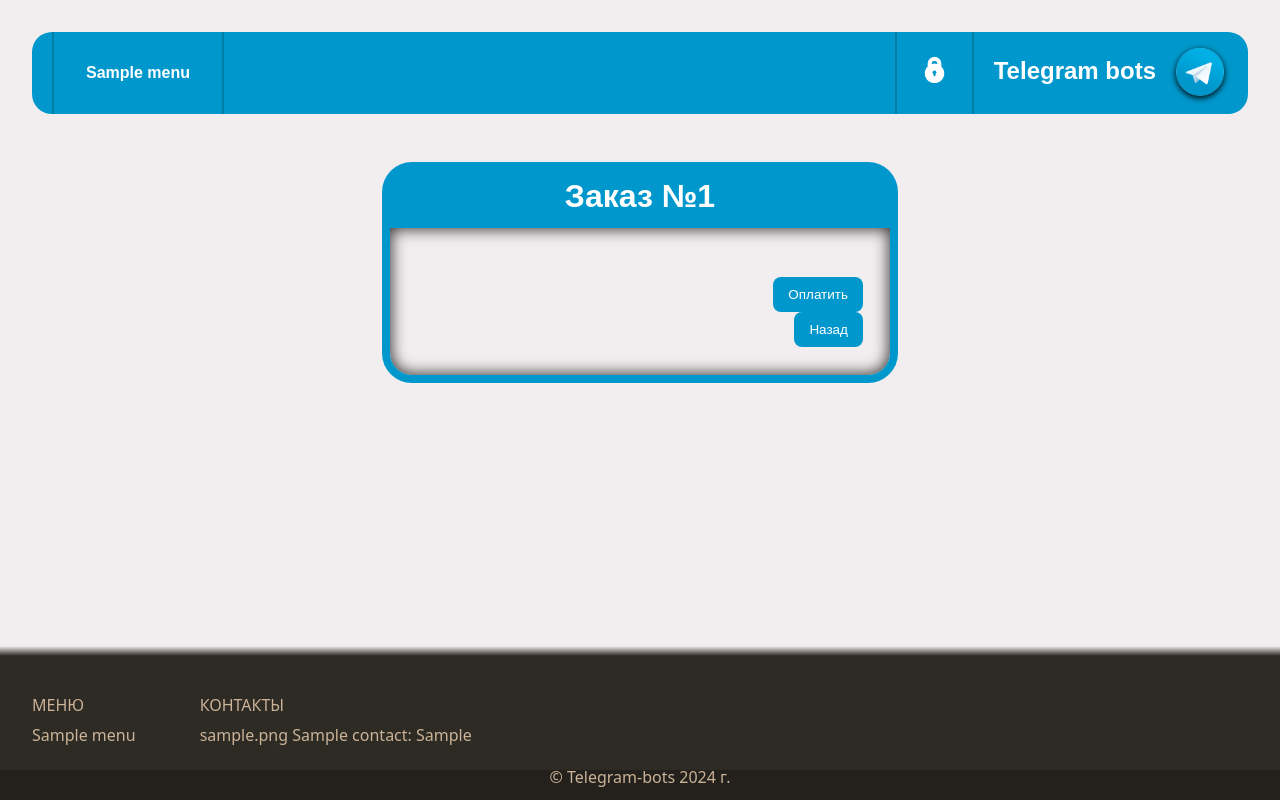
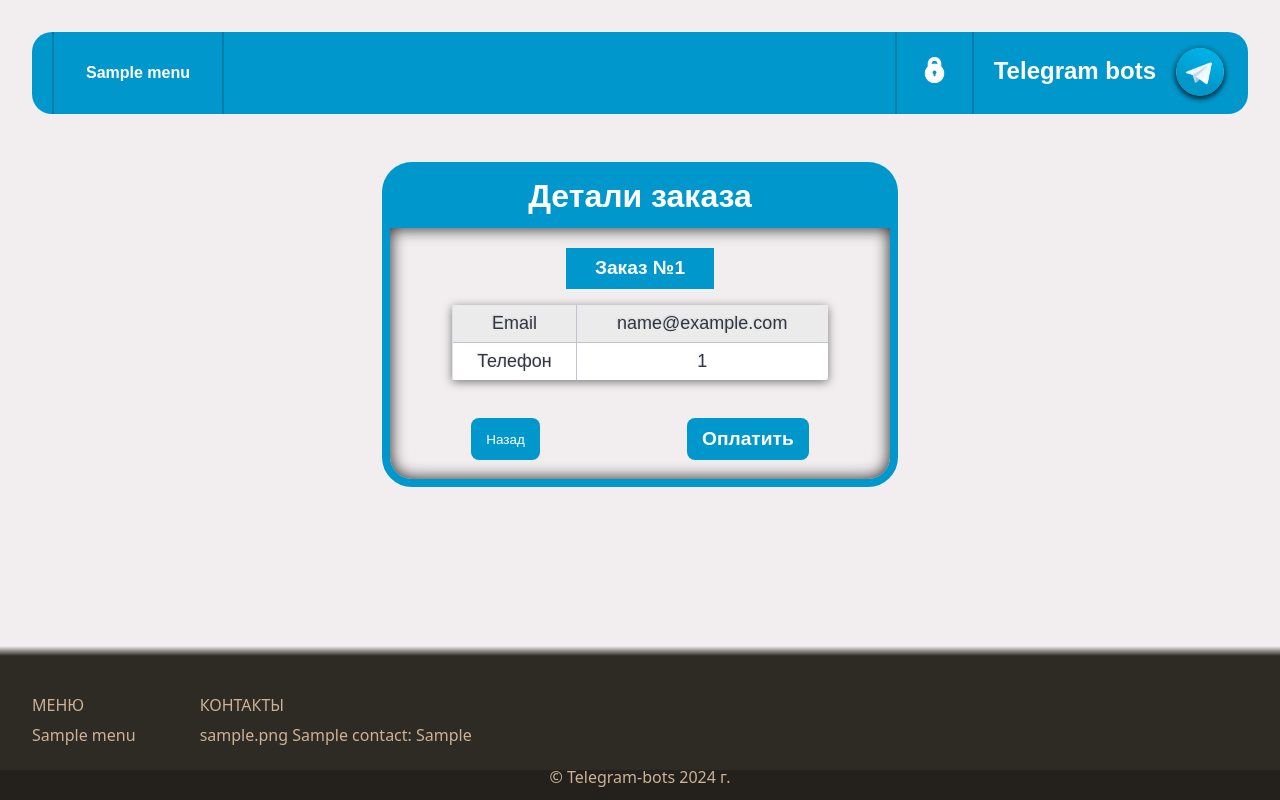
Before and after one commit to NormanwOw/DJANGO.site-Telegram-bots, a Django app: template main/templates/main/accept.html in a window 1280 px wide. Run offline with Django 5.2, Linux system fonts and the light colour scheme; the template is opened without the code that fills it: most values are stand-ins (such as "Sample title", 1, 10 or a date in 2020); some libraries are stand-ins or nearby versions.

Commit message:
v0.6.9 -completed frontend for accept order page

```diff
--- a/main/templates/main/accept.html
+++ b/main/templates/main/accept.html
@@ -3,37 +3,49 @@
 
 {% block css %}
     <link rel="stylesheet" href="{% static 'css/style.css' %}">
-    <link rel="stylesheet" href="{% static 'css/style_new_order.css' %}">
+    <link rel="stylesheet" href="{% static 'css/style_order.css' %}">
 {% endblock %}
 
 {% block content %}
 <div class="logo-wrapper">
     <div class="logo-container">
         <div class="form-header form-font">
-                Заказ №{{ new_order.order_id }}
+                Детали заказа
         </div>
-        <div class="form-container form-font">
-            <form action="{% url 'main:accept-done' %}" method="post">
+        <div class="form-order-container form-font">
+            <div class="order-number-title">
+                <p>Заказ №{{ new_order.order_id }}</p>
+            </div>
+            <form class="form-accept" action="{% url 'main:accept-done' %}" method="post">
                 {% csrf_token %}
-                <table>
+                <table class="table table-fill table-bordered">
+                      <tbody>
+                        <tr>
+                          <td>Email</td>
+                          <td>{{ email }}</td>
+                        </tr>
+                        <tr>
+                          <td>Телефон</td>
+                          <td>{{ new_order.phone_number }}</td>
+                        </tr>
+                        </tbody>
+                </table>
+                <table class="table table-fill table-bordered">
+                      <tbody>
                 {% for title, value in new_order %}
-                    {% if not forloop.last %}
-                    {% if not forloop.first %}
-                    <tr>
-                        <td>{{ title }}: </td>
-                        <td>{{ value }}</td>
-                    </tr>
-                    {% else %}
-                    <tr>
-                        <td>Email: </td>
-                        <td>{{ email }}</td>
-                    </tr>
-                    {% endif %}
+                    {% if forloop.counter > 2 and not forloop.last %}
+                        <tr>
+                          <td>{{ title }}</td>
+                          <td>{{ value|add:".00" }} &#x20bd;</td>
+                        </tr>
                     {% endif %}
                 {% endfor %}
+                    </tbody>
                 </table>
-                <button type="submit" class="form-button btn-next form-font">Оплатить</button>
-                <button formaction="{% url 'main:new-order' %}" class="form-button btn-next form-font">Назад</button>
+                <div class="form-accept-buttons">
+                    <button formaction="{% url 'main:new-order' %}" class="form-button form-font">Назад</button>
+                    <button type="submit" class="form-button form-font">Оплатить</button>
+                </div>
             </form>
         </div>
     </div>
--- a/static/css/style_order.css
+++ b/static/css/style_order.css
@@ -1,49 +1,180 @@
-* {
-    margin: 0;
-    padding: 0;
+.form-order-container {
+  flex-direction: column;
+  align-items: center;
+  justify-content: center;
+  display: flex;
+  width: 500px;
+  padding-bottom: 1em;
+  border: rgb(0, 152, 204) 8px solid;
+  border-radius: 0 0 30px 30px;
+  box-shadow: 0 0 15px 1px rgb(46, 46, 46) inset;
 }
 
-body {
-    background-image: url(../images/center_main.gif);
+.form-accept {
+  display: flex;
+  flex-direction: column;
+  align-items: center;
+  width: 75%;
 }
 
-.main {
-    justify-content: center;
-    display: flex;
-    margin-top: 200px;
-    margin-left: 60px;
+.form-accept-buttons {
+  width: 90%;
+  display: flex;
+  justify-content: space-between;
 }
 
-.order-container {
-    display: block;
-    background-color: rgb(55, 170, 226);
-    color:aliceblue;
-    font-weight: bold;
-    font-size: 82px;
-    padding-left: 40px;
-    padding-right: 40px;
-    padding-top: 20px;
-    padding-bottom: 20px;
-    font-family: Arial, Helvetica, sans-serif;
+.form-accept-buttons button:last-child {
+  font-size: 1em;
+  font-weight: bold;
 }
 
-.main>img {
-    width: 100px;
-    height: 100px;
-    position: relative;
-    left: -60px;
-    bottom: 60px;
+.order-number-title p {
+  margin-top: 1em;
+  background: #0098cc;
+  color: white;
+  padding: 0.5em;
+  padding-inline: 1.5em;
+}
+
+.table-fill {
+  background: white;
+  border-radius: 3px;
+  border-collapse: collapse;
+  height: fit-content;
+  margin-bottom: 1em;
+  padding: 5px;
+  width: 100%;
+  cursor: pointer;
+  box-shadow: 0 2px 10px rgba(0, 0, 0, 0.5);
+  animation: float 5s infinite;
+}
+
+th {
+  color: #D5DDE5;
+  background: #1b1e24;
+  border-bottom: 4px solid #9ea7af;
+  border-right: 1px solid #343a45;
+  font-size: 23px;
+  font-weight: 100;
+  padding: 24px;
+  text-align: left;
+  text-shadow: 0 1px 1px rgba(0, 0, 0, 0.1);
+  vertical-align: middle;
+}
+
+th:first-child {
+  border-top-left-radius: 3px;
+}
+
+th:last-child {
+  border-top-right-radius: 3px;
+  border-right: none;
+}
+
+tr {
+  border-top: 1px solid #C1C3D1;
+  border-bottom: 1px solid #C1C3D1;
+  color: #323644;
+  font-size: 16px;
+  font-weight: normal;
+  text-shadow: 0 1px 1px rgba(256, 256, 256, 0.1);
+}
+
+tr:first-child {
+  border-top: none;
+}
+
+tr:last-child {
+  border-bottom: none;
+}
+
+tr:nth-child(odd) td {
+  background: #EBEBEB;
+}
+
+tr:hover td {
+  color: white;
+  background: #0098cc;
+}
+
+tr:last-child td:first-child {
+  border-bottom-left-radius:3px;
+}
+
+tr:last-child td:last-child {
+  border-bottom-right-radius:3px;
+}
+
+td {
+  background:#FFFFFF;
+  padding:20px;
+  vertical-align:middle;
+  font-weight:300;
+  font-size:18px;
+  text-shadow: -1px -1px 1px rgba(0, 0, 0, 0.1);
+  border-right: 1px solid #C1C3D1;
+  transition: 0.2s;
+}
+
+td:last-child {
+  border-right: 0;
+}
+
+th.text-left {
+  text-align: left;
+}
+
+th.text-center {
+  text-align: center;
+}
+
+th.text-right {
+  text-align: right;
+}
+
+td.text-left {
+  text-align: left;
+}
+
+td.text-center {
+  text-align: center;
+}
+
+td.text-right {
+  text-align: right;
 }
 
 @media (max-width: 600px) {
-    .order-container {
-        font-size: 120px;
-    }
+  .logo-wrapper {
+    margin-top: 1em;
+  }
 
-    .main>img {
-        width: 140px;
-        height: 140px;
-        left: -80px;
-        bottom: 80px;
-    }
+  .form-accept {
+    width: 95%;
+  }
+
+  .form-order-container {
+    width: 350px;
+  }
+
+  .form-accept-buttons {
+    flex-direction: column;
+  }
+
+  .form-accept-buttons button {
+    width: 50%;
+  }
+
+  .form-accept-buttons button:first-child {
+    order: 2;
+  }
+
+  .form-accept-buttons button:last-child {
+    order: 1;
+    margin-bottom: 0.5em;
+    font-weight: bold;
+    font-size: 0.8em;
+  }
+
+
 }
```
